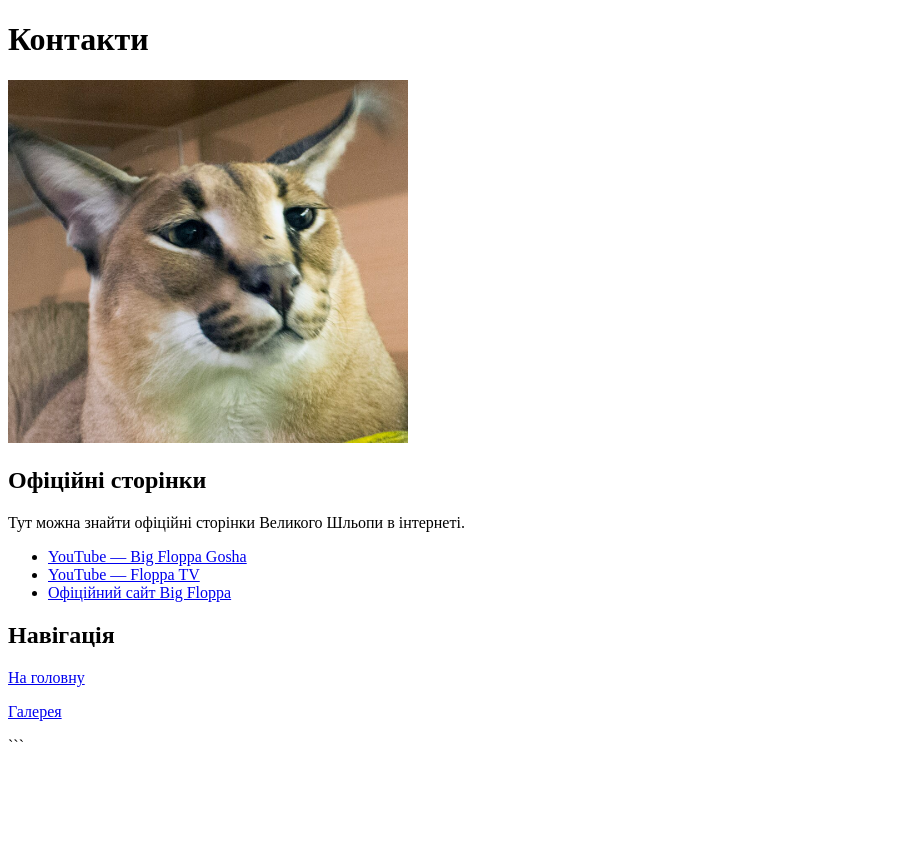
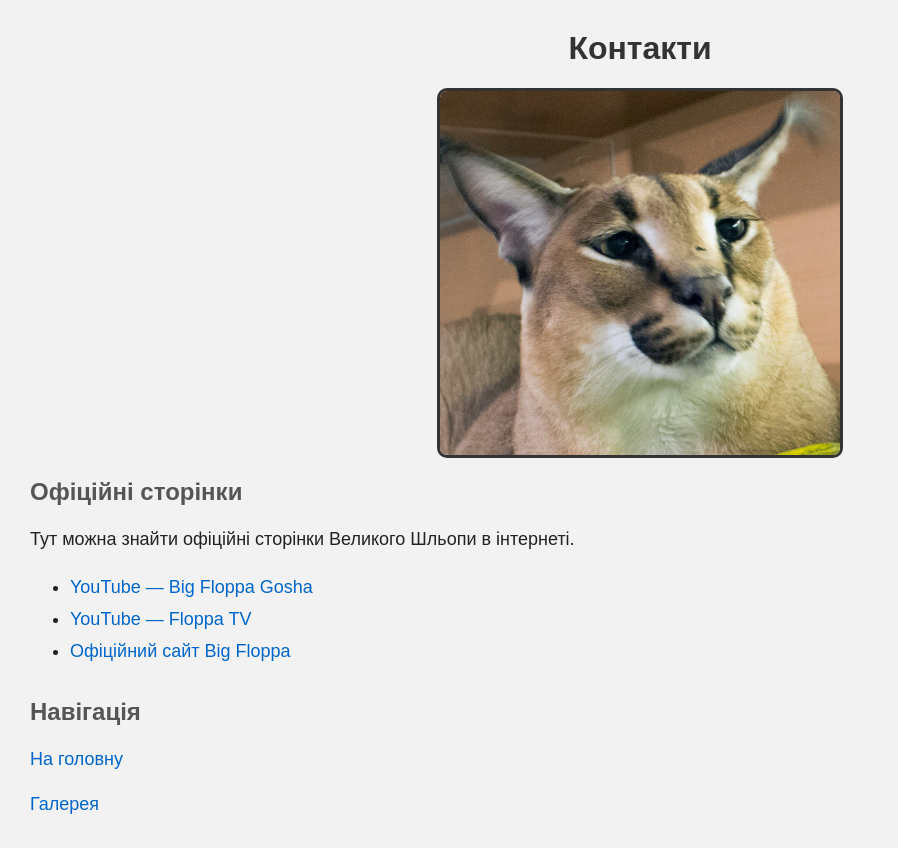
Before and after one commit to JustCallMeArtem/git-practice, a plain HTML site: page pages/contact.html in a window 1280 px wide. Shown: the whole page, without its empty margins (0-898 px from the left). Before the commit the page ends 800 px from the top, so only its background shows below. Drawn offline with Linux system fonts and the light colour scheme.

Commit message:
DZ-22.1 CSS

````diff
--- a/pages/contact.html
+++ b/pages/contact.html
@@ -3,14 +3,15 @@
 <head>
     <meta charset="UTF-8">
     <title>Контакти — Великий Шльопа</title>
+    <link rel="stylesheet" href="../style.css">
 </head>
-<body>
+<body class="contact-page">
 
-    <h1>Контакти</h1>
+    <h1 class="page-title">Контакти</h1>
 
-    <img src="../photo/floppa2.jpg" alt="Великий Шльопа" width="400">
+    <img class="main-photo" src="../photo/floppa2.jpg" alt="Великий Шльопа" width="400">
 
-    <h2>Офіційні сторінки</h2>
+    <h2 class="section-title">Офіційні сторінки</h2>
 
     <p>
         Тут можна знайти офіційні сторінки Великого Шльопи в інтернеті.
@@ -36,7 +37,7 @@
         </li>
     </ul>
 
-    <h2>Навігація</h2>
+    <h2 class="navigation-title">Навігація</h2>
 
     <p>
         <a href="../index.html">На головну</a>
@@ -46,6 +47,5 @@
         <a href="gallery.html">Галерея</a>
     </p>
 
-</body>
+<body>
 </html>
-```
--- /dev/null
+++ b/style.css
@@ -0,0 +1,57 @@
+body {
+    background-color: #f2f2f2;
+    color: #222222;
+    font-family: Arial, sans-serif;
+    margin: 30px;
+}
+
+h1 {
+    color: #333333;
+    text-align: center;
+}
+
+h2 {
+    color: #555555;
+}
+
+p {
+    font-size: 18px;
+    line-height: 1.5;
+}
+
+img {
+    border-radius: 10px;
+    border: 3px solid #333333;
+}
+
+a {
+    color: #0066cc;
+    text-decoration: none;
+}
+
+a:hover {
+    text-decoration: underline;
+}
+
+ul, ol {
+    font-size: 18px;
+    line-height: 1.8;
+}
+
+.main-page {
+    max-width: 900px;
+    margin: 30px auto;
+}
+
+.main-title {
+    font-size: 40px;
+}
+
+.main-photo {
+    display: block;
+    margin: 20px auto;
+}
+
+.navigation-title {
+    margin-top: 30px;
+}
````
Also changed, not shown: index.html (+6 -5 lines), pages/gallery.html (+17 -17 lines).
